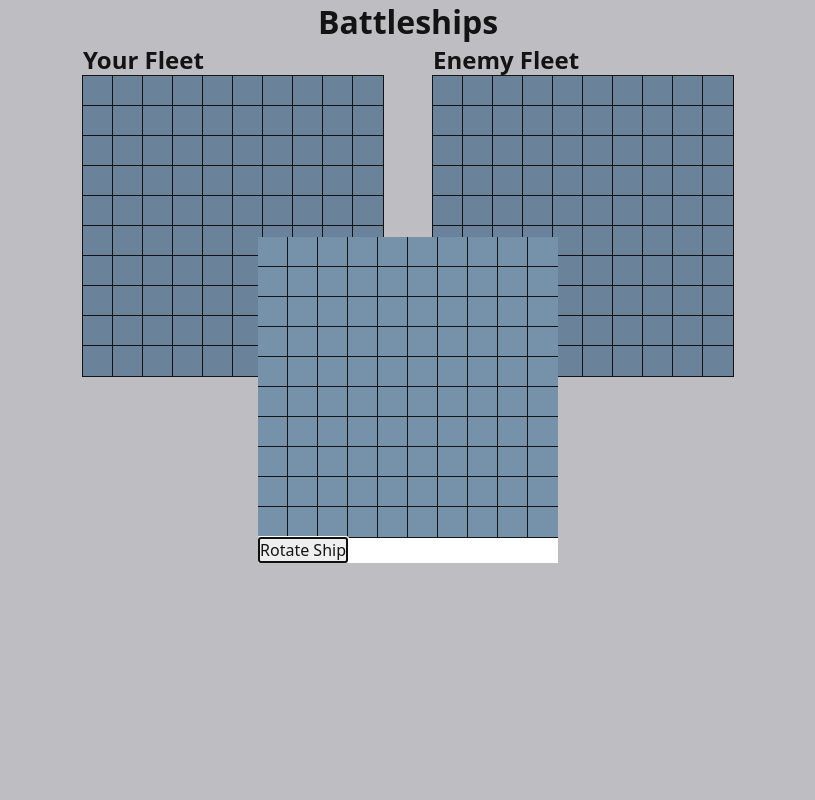
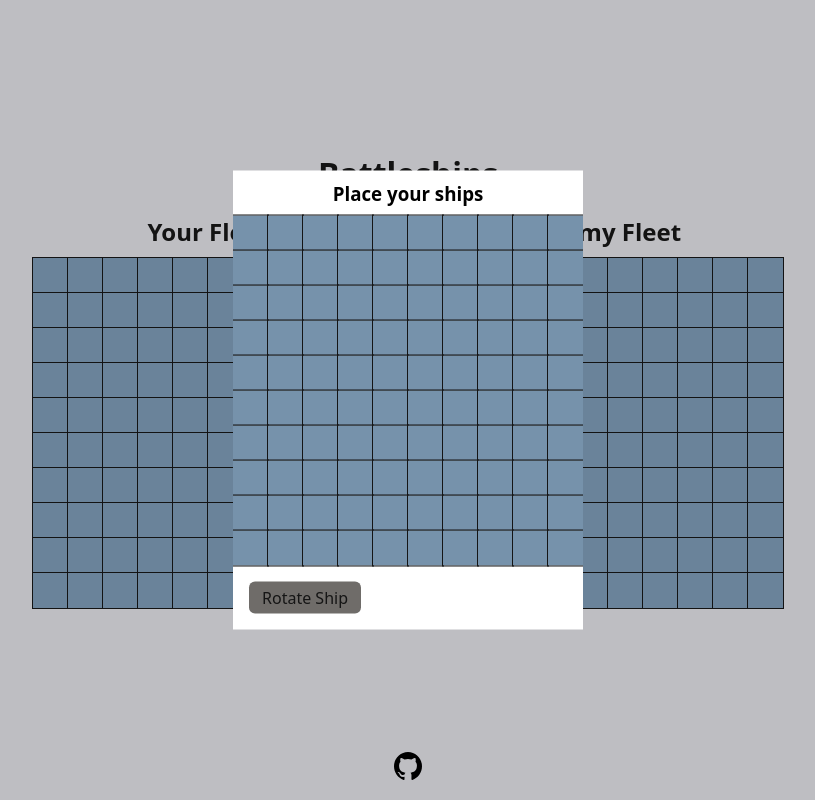
Before and after one commit to scottwright-dev/battleship, a website built with webpack: page src/template.html in a window 1280 px wide. Shown: the whole page, without its empty margins (232-1047 px from the left). Built offline with nearby package versions, Linux system fonts and the light colour scheme.

Commit message:
style: add footer and button styles

```diff
--- a/src/style.css
+++ b/src/style.css
@@ -7,9 +7,9 @@
   --cell-hit: #e53535;
   --cell-miss: #436cb6;
   --line-color: #151515;
-  --font-family: system-ui, -apple-system, "Segoe UI", "Roboto", "Ubuntu",
-    "Cantarell", "Noto Sans", sans-serif, "Apple Color Emoji", "Segoe UI Emoji",
-    "Segoe UI Symbol", "Noto Color Emoji";
+  --font-family: system-ui, -apple-system, "Segoe UI", "Roboto",
+    "Ubuntu", "Cantarell", "Noto Sans", sans-serif, "Apple Color Emoji",
+    "Segoe UI Emoji", "Segoe UI Symbol", "Noto Color Emoji";
   --font-size: 16px;
   --font-weight: 400;
   --line-height: 1.5;
@@ -32,6 +32,8 @@
 
 html,
 body {
+  display: flex;
+  flex-direction: column;
   height: 100%;
   font-family: var(--font-family);
   color: var(--text-color);
@@ -51,6 +53,7 @@ button {
   flex-direction: column;
   justify-content: center;
   align-items: center;
+  flex-grow: 1;
 }
 .gameboards-flexbox-container {
   display: flex;
@@ -61,15 +64,37 @@ button {
 
 .gameboard {
   display: grid;
-  grid-template-columns: repeat(10, 30px);
-  grid-template-rows: repeat(10, 30px);
+  grid-template-columns: repeat(10, 35px);
+  grid-template-rows: repeat(10, 35px);
 }
 
 .board-cell {
-  width: 30px;
-  height: 30px;
+  width: 35px;
+  height: 35px;
   outline: 1px solid var(--line-color);
   background-color: var(--board-color);
+}
+
+/* FOOTER */
+
+footer {
+  bottom: 0;
+  left: 0;
+  display: flex;
+  align-items: center;
+  justify-content: center;
+  width: 100%;
+  padding-bottom: 1%;
+}
+
+.github-logo {
+  width: 2rem;
+  height: 2rem;
+  transition: filter 0.2s ease-in-out;
+}
+
+.github-logo:hover {
+  filter: brightness(0) saturate(50%) invert(0.8);
 }
 
 /* ELEMENT STYLES */
@@ -94,9 +119,10 @@ button {
   background-color: var(--ship-color);
 }
 
-.restart-btn {
+.button {
   background-color: var(--ship-color);
   border: none;
+  outline: none;
   border-radius: var(--border-radius);
   color: var(--text-color);
   margin: 1rem;
@@ -108,14 +134,14 @@ button {
     background-color 0.1s ease-in-out;
 }
 
-.restart-btn:hover {
+.button:hover {
   background-color: var(--btn-hover);
+  outline: 2px solid var(--line-color);
 }
 
 /* MODALs */
 
-.game-end-dialog-container
- {
+.game-end-dialog-container {
   display: none;
   position: fixed;
   top: 0;
@@ -129,13 +155,19 @@ button {
 }
 
 .game-end-dialog,
-.ship-placement-modal
- {
+.ship-placement-modal {
   border: none;
   position: absolute;
   top: 50%;
   left: 50%;
   transform: translate(-50%, -50%);
+}
+
+/* TEXT */
+
+.text-title {
+  text-align: center;
+  padding: 10px;
 }
 
 /* MOBILE & TABLET */
@@ -145,4 +177,15 @@ button {
     display: flex;
     flex-direction: column;
   }
+
+  .gameboard {
+    display: grid;
+    grid-template-columns: repeat(10, 30px);
+    grid-template-rows: repeat(10, 30px);
+  }
+
+  .board-cell {
+    width: 30px;
+    height: 30px;
+  }
 }
--- a/src/template.html
+++ b/src/template.html
@@ -8,7 +8,7 @@
   <body>
     <main class="container" role="main">
       <header class="header">
-        <h1>Battleships</h1>
+        <h1 class="text-title">Battleships</h1>
         <div
           class="game-info-display"
           role="region"
@@ -17,14 +17,17 @@
         ></div>
       </header>
 
-      <dialog id="ship-placement-modal" class="ship-placement-modal">
-        <div id="placement-gameboard" class="gameboard"></div>
-        <button id="rotate-button">Rotate Ship</button>
-      </dialog>
+      <div class="ship-placement-modal-container">
+        <dialog id="ship-placement-modal" class="ship-placement-modal">
+          <h3 class="text-title">Place your ships</h3>
+          <div id="placement-gameboard" class="gameboard"></div>
+          <button id="rotate-button" class="button">Rotate Ship</button>
+        </dialog>
+      </div>
 
       <div class="gameboards-flexbox-container">
         <section aria-labelledby="p1Title">
-          <h2 id="p1Title" class="player-title">Your Fleet</h2>
+          <h2 id="p1Title" class="text-title">Your Fleet</h2>
           <div
             id="p1-gameboard"
             class="gameboard"
@@ -33,7 +36,7 @@
           ></div>
         </section>
         <section aria-labelledby="p2Title">
-          <h2 id="p2Title" class="player-title">Enemy Fleet</h2>
+          <h2 id="p2Title" class="text-title">Enemy Fleet</h2>
           <div
             id="p2-gameboard"
             class="gameboard"
@@ -52,7 +55,7 @@
           <h2 id="game-end-title" class="winner-info"></h2>
           <button
             id="restart-button"
-            class="restart-btn"
+            class="button"
             aria-label="Restart the game"
           >
             Restart Game
@@ -64,10 +67,19 @@
       <a
         href="https://github.com/scottwright-dev/battleship"
         target="_blank"
+        rel="noopener noreferrer"
         aria-label="View the GitHub repository"
         class="github-icon"
       >
-        <div class="github-logo" aria-hidden="true"></div>
+        <svg
+          class="github-logo"
+          xmlns="http://www.w3.org/2000/svg"
+          viewBox="0 0 512 512"
+        >
+          <path
+            d="M256 32C132.3 32 32 134.9 32 261.7c0 101.5 64.2 187.5 153.2 217.9a17.56 17.56 0 003.8.4c8.3 0 11.5-6.1 11.5-11.4 0-5.5-.2-19.9-.3-39.1a102.4 102.4 0 01-22.6 2.7c-43.1 0-52.9-33.5-52.9-33.5-10.2-26.5-24.9-33.6-24.9-33.6-19.5-13.7-.1-14.1 1.4-14.1h.1c22.5 2 34.3 23.8 34.3 23.8 11.2 19.6 26.2 25.1 39.6 25.1a63 63 0 0025.6-6c2-14.8 7.8-24.9 14.2-30.7-49.7-5.8-102-25.5-102-113.5 0-25.1 8.7-45.6 23-61.6-2.3-5.8-10-29.2 2.2-60.8a18.64 18.64 0 015-.5c8.1 0 26.4 3.1 56.6 24.1a208.21 208.21 0 01112.2 0c30.2-21 48.5-24.1 56.6-24.1a18.64 18.64 0 015 .5c12.2 31.6 4.5 55 2.2 60.8 14.3 16.1 23 36.6 23 61.6 0 88.2-52.4 107.6-102.3 113.3 8 7.1 15.2 21.1 15.2 42.5 0 30.7-.3 55.5-.3 63 0 5.4 3.1 11.5 11.4 11.5a19.35 19.35 0 004-.4C415.9 449.2 480 363.1 480 261.7 480 134.9 379.7 32 256 32z"
+          ></path>
+        </svg>
       </a>
     </footer>
   </body>
```
Also changed, not shown: src/assets/github-logo.svg (added).
